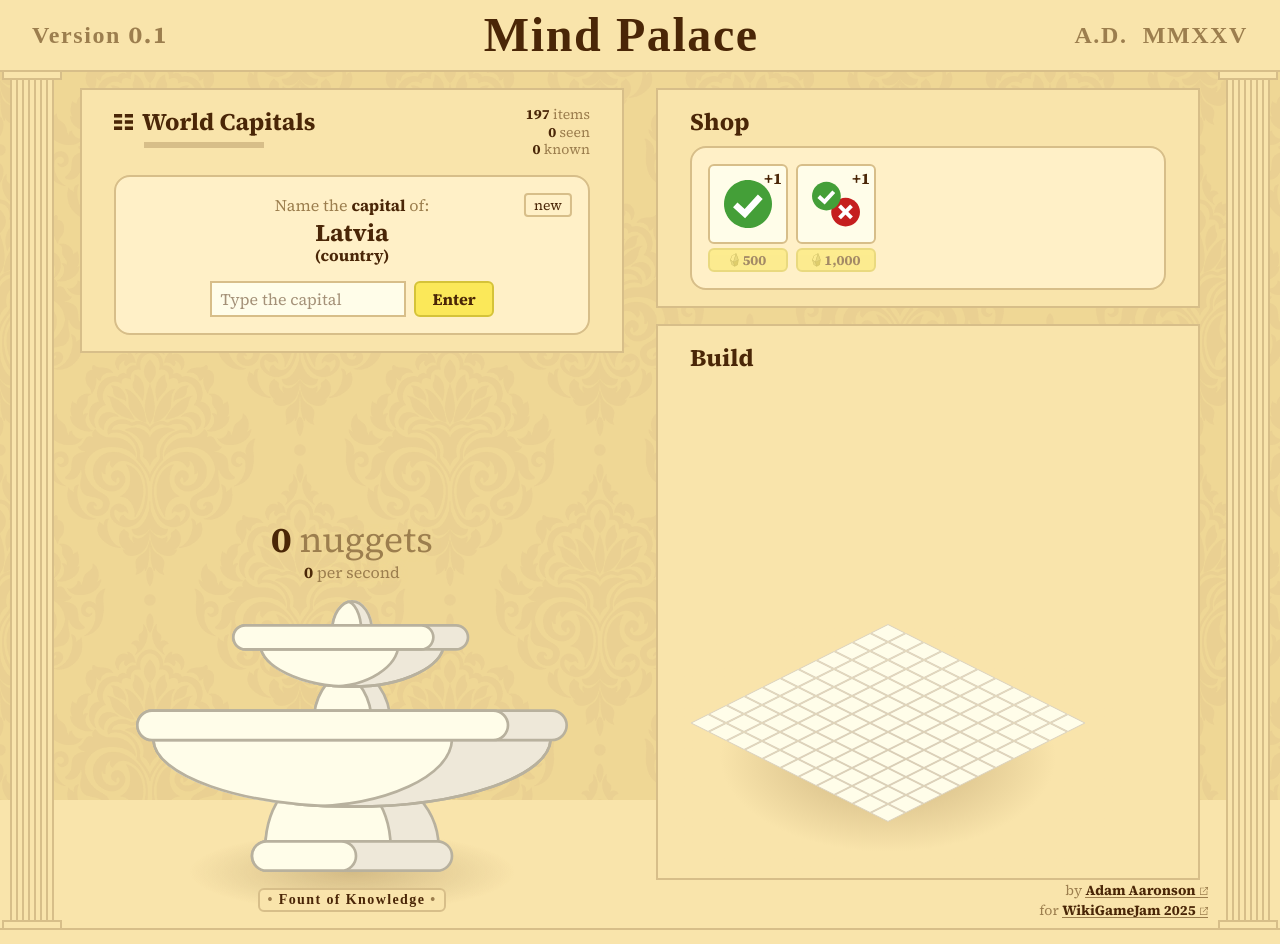
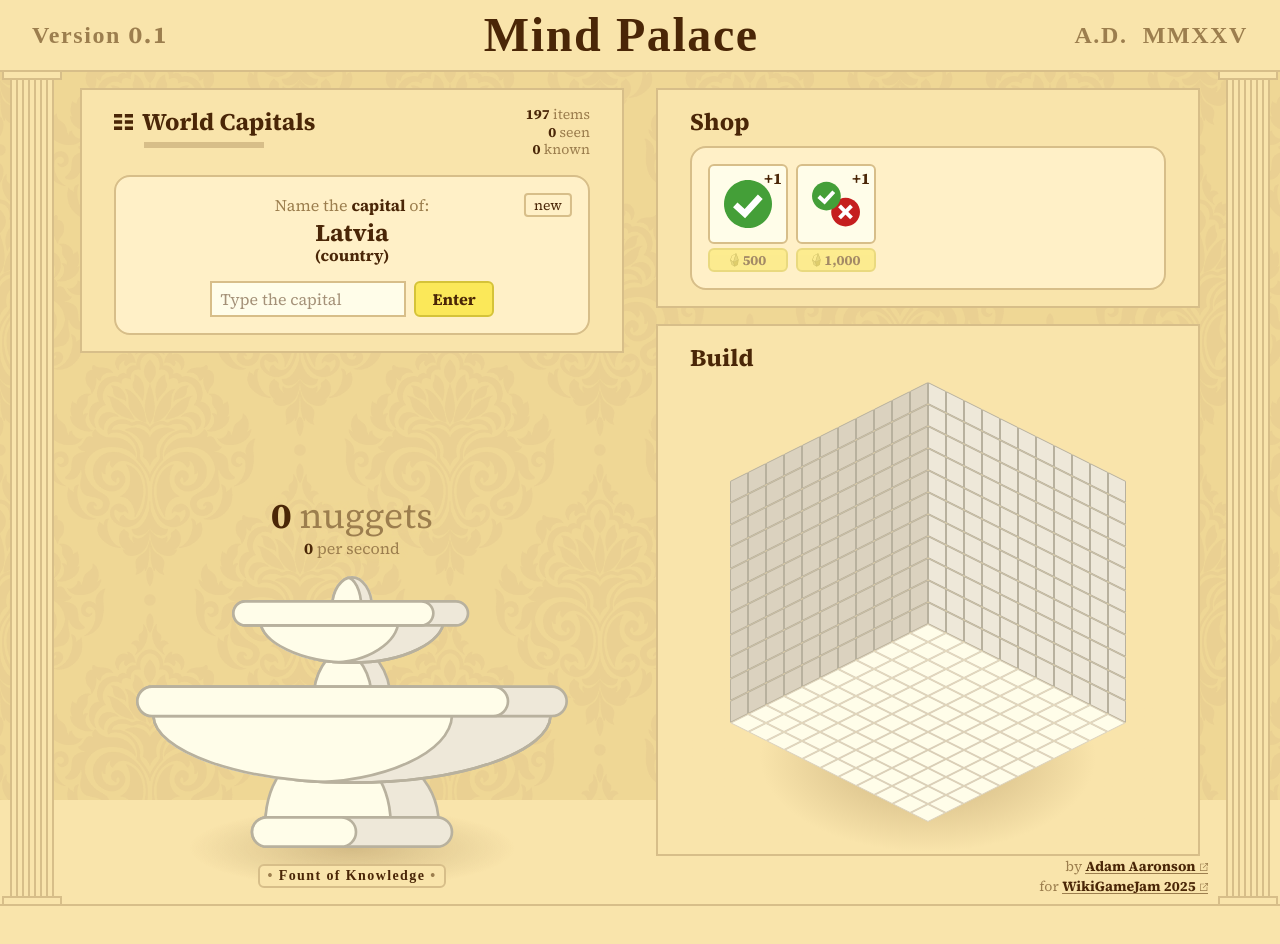
Before and after one commit to adamaaronson/mind-palace, a React (Vite) app: page / in a window 1280 px wide. After the commit the page ends 920 px from the top, so only its background shows below. Built offline with nearby package versions, Linux system fonts and the light colour scheme; a web font is replaced by a local one.

Commit message:
Add walls

```diff
--- a/src/components/Block.tsx
+++ b/src/components/Block.tsx
@@ -1,12 +1,14 @@
 import { useState } from "react";
 import { BlockLeft, BlockRight, BlockTop } from "./BlockFace";
-import { getIsometricProjection } from "./Palace";
+import { BLOCK_WIDTH, getIsometricProjection } from "./Palace";
 
 export interface BlockProps {
   coordinates: { x: number; y: number; z: number };
   skinUrl: string;
   addBlock?: (coordinates: { x: number; y: number; z: number }) => void;
   onlyTop?: boolean;
+  onlyLeft?: boolean;
+  onlyRight?: boolean;
   isGhost?: boolean;
 }
 
@@ -16,6 +18,8 @@ export default function Block(props: BlockProps) {
     skinUrl,
     addBlock,
     onlyTop = false,
+    onlyLeft = false,
+    onlyRight = false,
     isGhost = false,
   } = props;
 
@@ -40,13 +44,15 @@ export default function Block(props: BlockProps) {
           zIndex: x + y + z + 1,
           pointerEvents: "none",
           opacity: isGhost ? 0.5 : 1,
+          width: BLOCK_WIDTH,
+          minWidth: BLOCK_WIDTH,
         }}
       >
         <img src={skinUrl} />
       </div>
 
       {/* Hoverable block right */}
-      {!onlyTop && !isGhost && (
+      {!onlyLeft && !onlyTop && !isGhost && (
         <div
           className="absolute"
           style={{
@@ -55,6 +61,8 @@ export default function Block(props: BlockProps) {
             zIndex: x + y + z + 1,
             cursor: "pointer",
             pointerEvents: "none",
+            width: BLOCK_WIDTH,
+            minWidth: BLOCK_WIDTH,
           }}
         >
           <BlockRight
@@ -66,15 +74,17 @@ export default function Block(props: BlockProps) {
       )}
 
       {/* Hoverable block top */}
-      {!isGhost && (
+      {!onlyLeft && !onlyRight && !isGhost && (
         <div
           className="absolute"
           style={{
             left: left,
             top: top,
-            zIndex: x + y + z,
+            zIndex: x + y + z + 1,
             cursor: "pointer",
             pointerEvents: "none",
+            width: BLOCK_WIDTH,
+            minWidth: BLOCK_WIDTH,
           }}
         >
           <BlockTop
@@ -86,15 +96,17 @@ export default function Block(props: BlockProps) {
       )}
 
       {/* Hoverable block left */}
-      {!onlyTop && !isGhost && (
+      {!onlyRight && !onlyTop && !isGhost && (
         <div
           className="absolute"
           style={{
             left: left,
             top: top,
-            zIndex: x + y + z,
+            zIndex: x + y + z + 1,
             cursor: "pointer",
             pointerEvents: "none",
+            width: BLOCK_WIDTH,
+            minWidth: BLOCK_WIDTH,
           }}
         >
           <BlockLeft
--- a/src/components/Palace.tsx
+++ b/src/components/Palace.tsx
@@ -7,7 +7,7 @@ const GRID_HEIGHT = 11;
 
 const BLOCK_TOP_HEIGHT = 18;
 const BLOCK_SIDE_HEIGHT = 22;
-const BLOCK_WIDTH = 36;
+export const BLOCK_WIDTH = 36;
 
 const ORIGIN_X = (GRID_DEPTH / 2) * BLOCK_WIDTH - BLOCK_WIDTH / 2;
 const ORIGIN_Y = GRID_HEIGHT * BLOCK_SIDE_HEIGHT;
@@ -48,11 +48,43 @@ export default function Palace() {
     )
     .flat(1);
 
+  const leftWall: BlockProps[] = Array.from({ length: GRID_DEPTH })
+    .map((_, depth) =>
+      Array.from({ length: GRID_HEIGHT }).map((_, height) => ({
+        coordinates: { x: -1, y: height + 1, z: depth },
+        skinUrl: "block-wall-right.svg",
+        onlyRight: true,
+        addBlock: addBlock,
+      }))
+    )
+    .flat(1);
+
+  const rightWall: BlockProps[] = Array.from({ length: GRID_WIDTH })
+    .map((_, width) =>
+      Array.from({ length: GRID_HEIGHT }).map((_, height) => ({
+        coordinates: { x: width, y: height + 1, z: -1 },
+        skinUrl: "block-wall-left.svg",
+        onlyLeft: true,
+        addBlock: addBlock,
+      }))
+    )
+    .flat(1);
+
+  const allBlocks = [...floor, ...leftWall, ...rightWall, ...blocks];
+
   return (
-    <div className="p-4 pl-8 mb-4 bg-light mx-4 border-2 border-border overflow-hidden">
-      <h3 className="text-2xl font-bold mb-2">Build</h3>
-      <div className="h-120 relative">
-        {[...floor, ...blocks].map((blockProps) => (
+    <div className="p-4 mb-4 bg-light mx-4 border-2 border-border overflow-hidden">
+      <h3 className="text-2xl font-bold mb-2 pl-4">Build</h3>
+      <div
+        className="relative m-auto mb-4"
+        style={{
+          width: BLOCK_WIDTH * Math.max(GRID_WIDTH, GRID_DEPTH),
+          height:
+            BLOCK_SIDE_HEIGHT * GRID_HEIGHT +
+            BLOCK_TOP_HEIGHT * Math.max(GRID_WIDTH, GRID_DEPTH),
+        }}
+      >
+        {allBlocks.map((blockProps) => (
           <Block
             {...blockProps}
             key={`${blockProps.coordinates.x},${blockProps.coordinates.y},${blockProps.coordinates.z}`}
```
Also changed, not shown: public/block-wall-left.svg (added), public/block-wall-right.svg (added).
